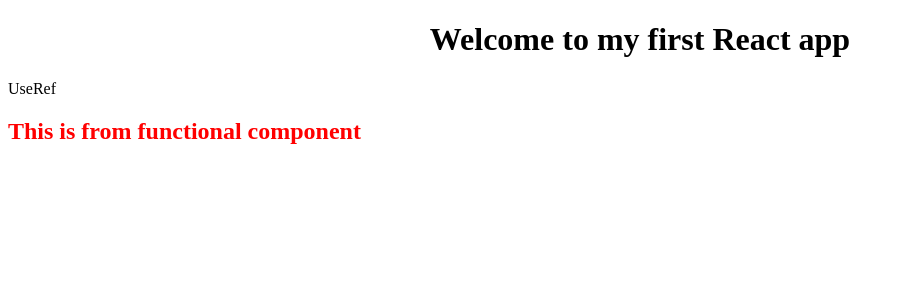
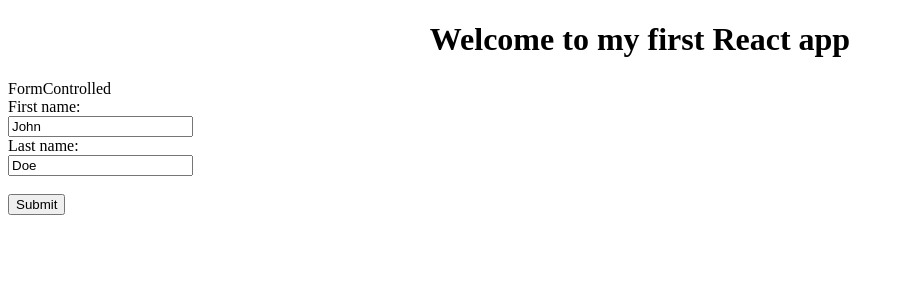
Before and after one commit to paravathmuhsin/react-basics, a React (Vite) app: page / in a window 1280 px wide. Shown: the top 300 px of the page, without its empty margins (0-904 px from the left). Built offline with nearby package versions, Linux system fonts and the light colour scheme.

Commit message:
event, form intro

```diff
--- a/src/App.jsx
+++ b/src/App.jsx
@@ -1,5 +1,7 @@
 import "./App.css";
 import ClassComp from "./ClassComp";
+import Events from "./Events";
+import FormControlled from "./FormControlled";
 import FragmentComp from "./FragmentComp";
 import FuncComp from "./FuncComp";
 import JSX from "./JSX";
@@ -14,7 +16,9 @@
   return (
     <div>
       <h1>Welcome to my first React app</h1>
-      <UseRef />
+      <FormControlled />
+      {/* <Events /> */}
+      {/* <UseRef /> */}
       {/* <UseEffect />
       <UseState />
       <LifeCycle />
--- /dev/null
+++ b/src/Events.jsx
@@ -0,0 +1,24 @@
+const Events = () => {
+  const clickHandler = (e, a) => {
+    console.log(e, a);
+  };
+  const changeHandler = (e) => {
+    console.log(e.target.value);
+  };
+  return (
+    <div>
+      Events
+      {/* <button onClick={clickHandler}>Click me</button> */}
+      <button
+        onClick={(e) => {
+          clickHandler(e, 5);
+        }}
+      >
+        Click me
+      </button>
+      <input type="text" onChange={changeHandler} />
+    </div>
+  );
+};
+
+export default Events;
--- /dev/null
+++ b/src/FormControlled.jsx
@@ -0,0 +1,24 @@
+const FormControlled = () => {
+  const submitHandler = (e) => {
+    e.preventDefault();
+  };
+  return (
+    <div>
+      FormControlled
+      <form onSubmit={submitHandler}>
+        <label htmlFor="fname">First name:</label>
+        <br />
+        <input type="text" id="fname" name="fname" value="John" />
+        <br />
+        <label htmlFor="lname">Last name:</label>
+        <br />
+        <input type="text" id="lname" name="lname" value="Doe" />
+        <br />
+        <br />
+        <input type="submit" value="Submit" />
+      </form>
+    </div>
+  );
+};
+
+export default FormControlled;
```
Also changed, not shown: src/FormUncontrolled.jsx (added, +24 -0 lines).
